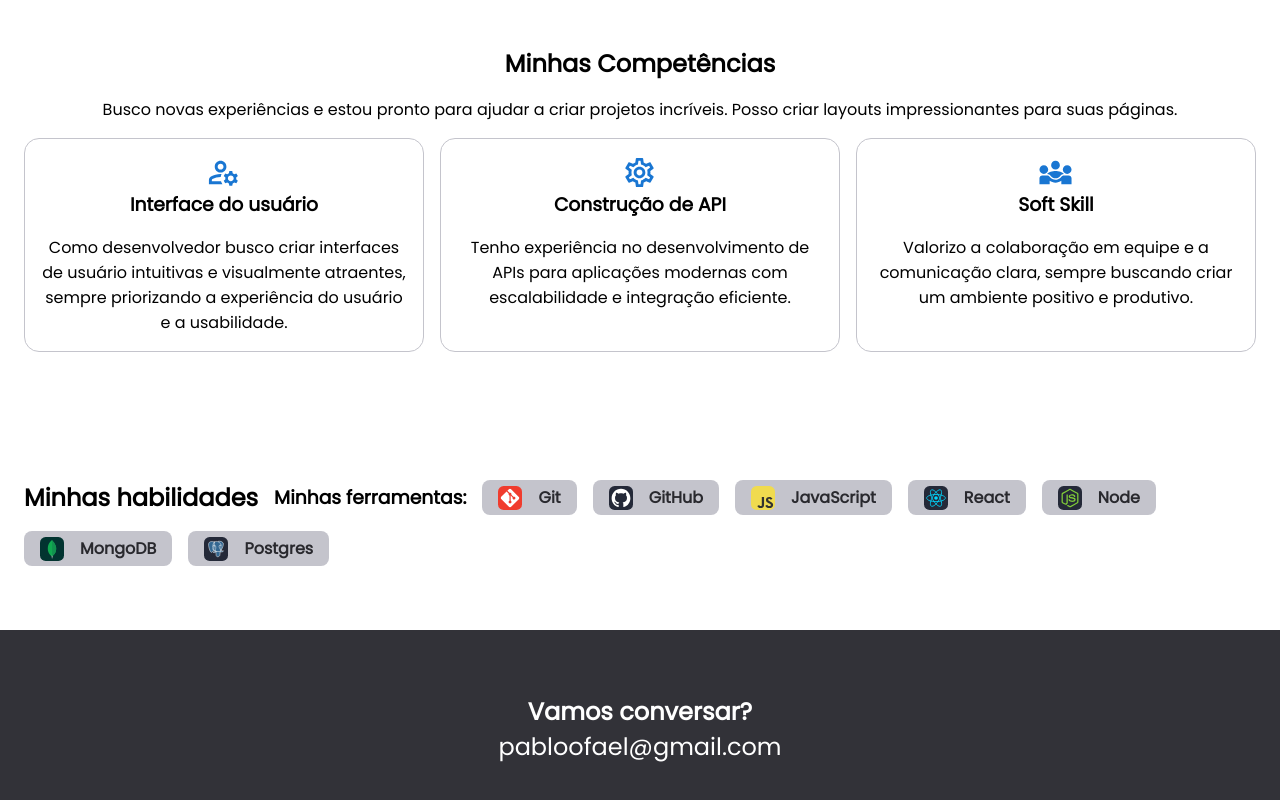
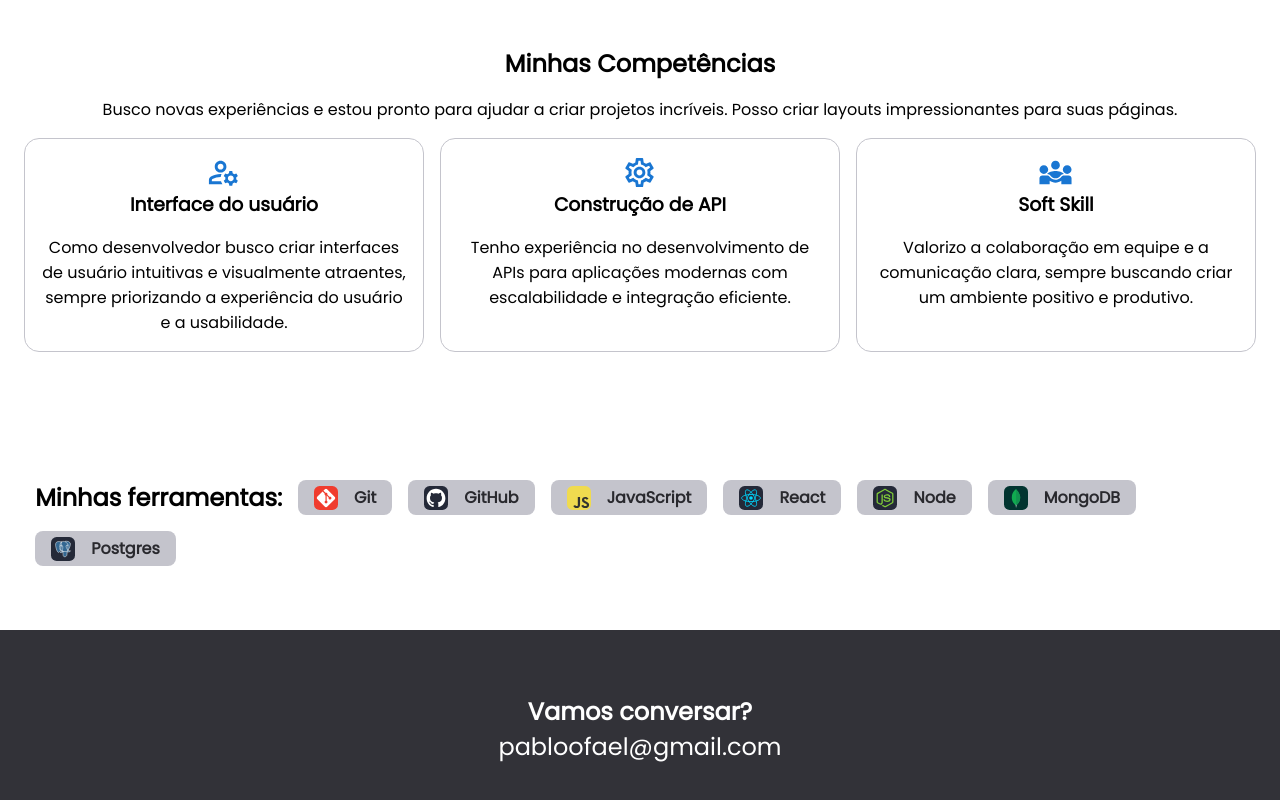
Before and after one commit to PabloRafael-coder/meu-portfolio, a React (Vite) app: page / in a window 1280 px wide. Shown: the part 628-1428 px from the top of the page. Built offline with nearby package versions, Linux system fonts and the light colour scheme.

Commit message:
remove: Remover o elemento h2

```diff
--- a/src/App.jsx
+++ b/src/App.jsx
@@ -91,9 +91,7 @@ function App() {
         </section>
         <section className={styles.cardToolsSection}>
           <div className={styles.cardToolsContent}>
-            <h2>Minhas habilidades</h2>
-
-            <h3>Minhas ferramentas:</h3>
+            <h2>Minhas ferramentas:</h2>
             <CardTools image={git} text="Git" />
             <CardTools image={github} text="GitHub" />
             <CardTools image={javascript} text="JavaScript" />
```
